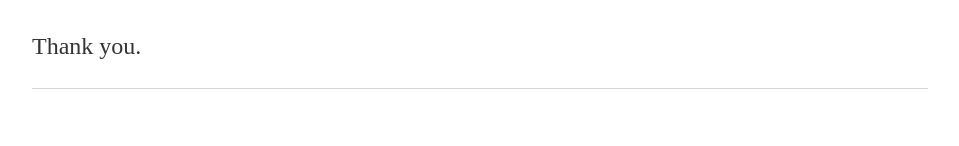
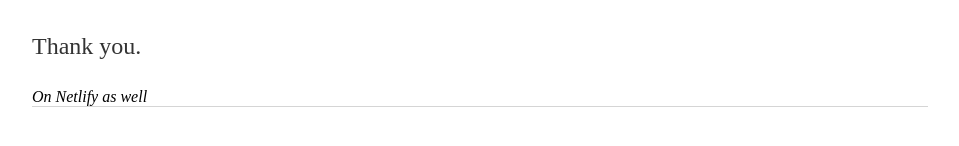
Before and after one commit to portablepage/portablepage.github.io, a Jekyll site: the page built from index.html, in a window 1280 px wide. Shown: the part 167-313 px from the top of the page, without its empty margins (160-1119 px from the left). Built offline with Jekyll 4.4.1, drawn with Linux system fonts in a browser that asks for light colours.

Commit message:
Update index.html

```diff
--- a/index.html
+++ b/index.html
@@ -5,4 +5,5 @@ title: You are logged in.
 <div class="blurb">
 	<h1>You are now logged in.</h1>
 	<p>Thank you.</p>
+	<em>On Netlify as well</em>
 </div>
```
